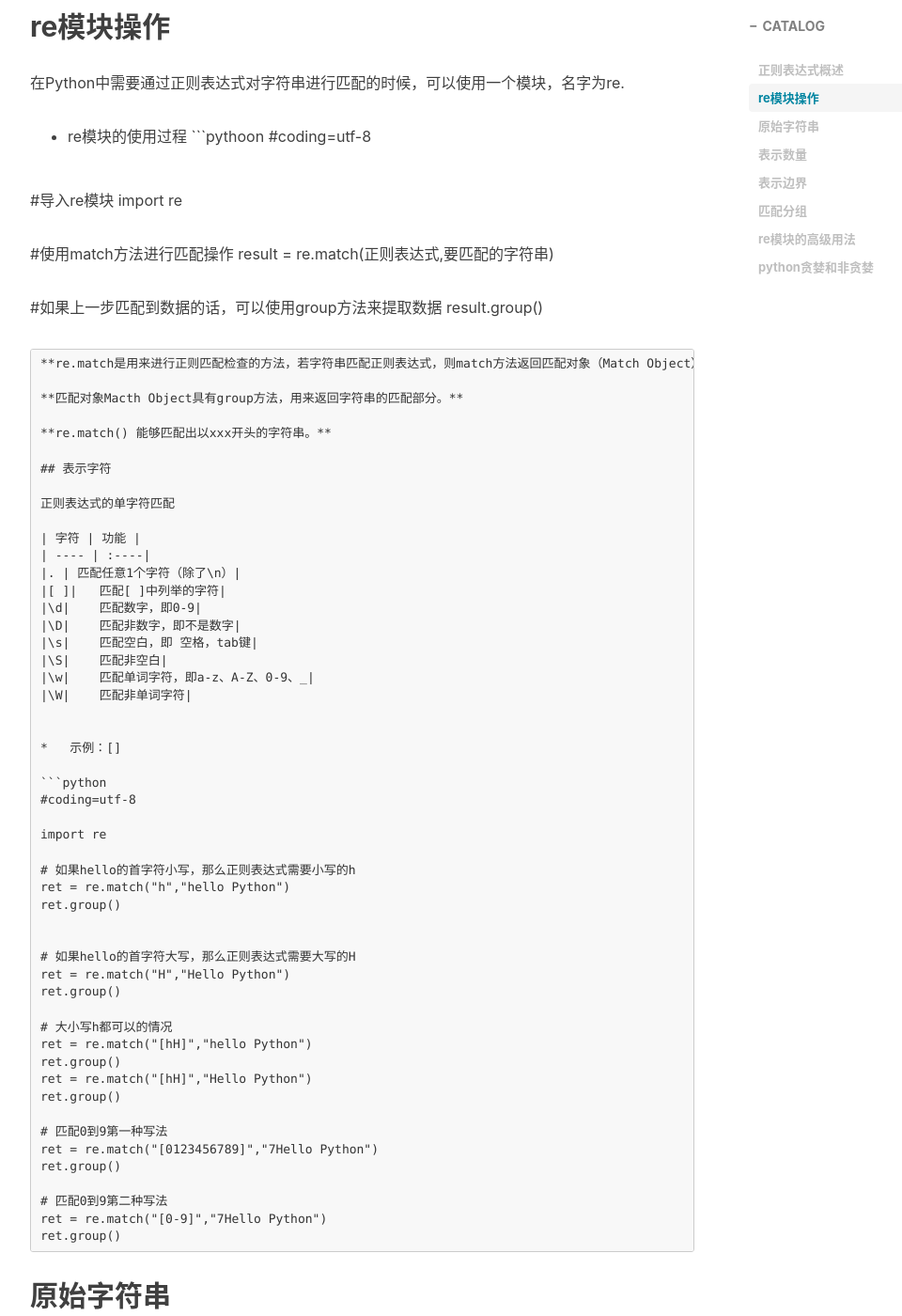
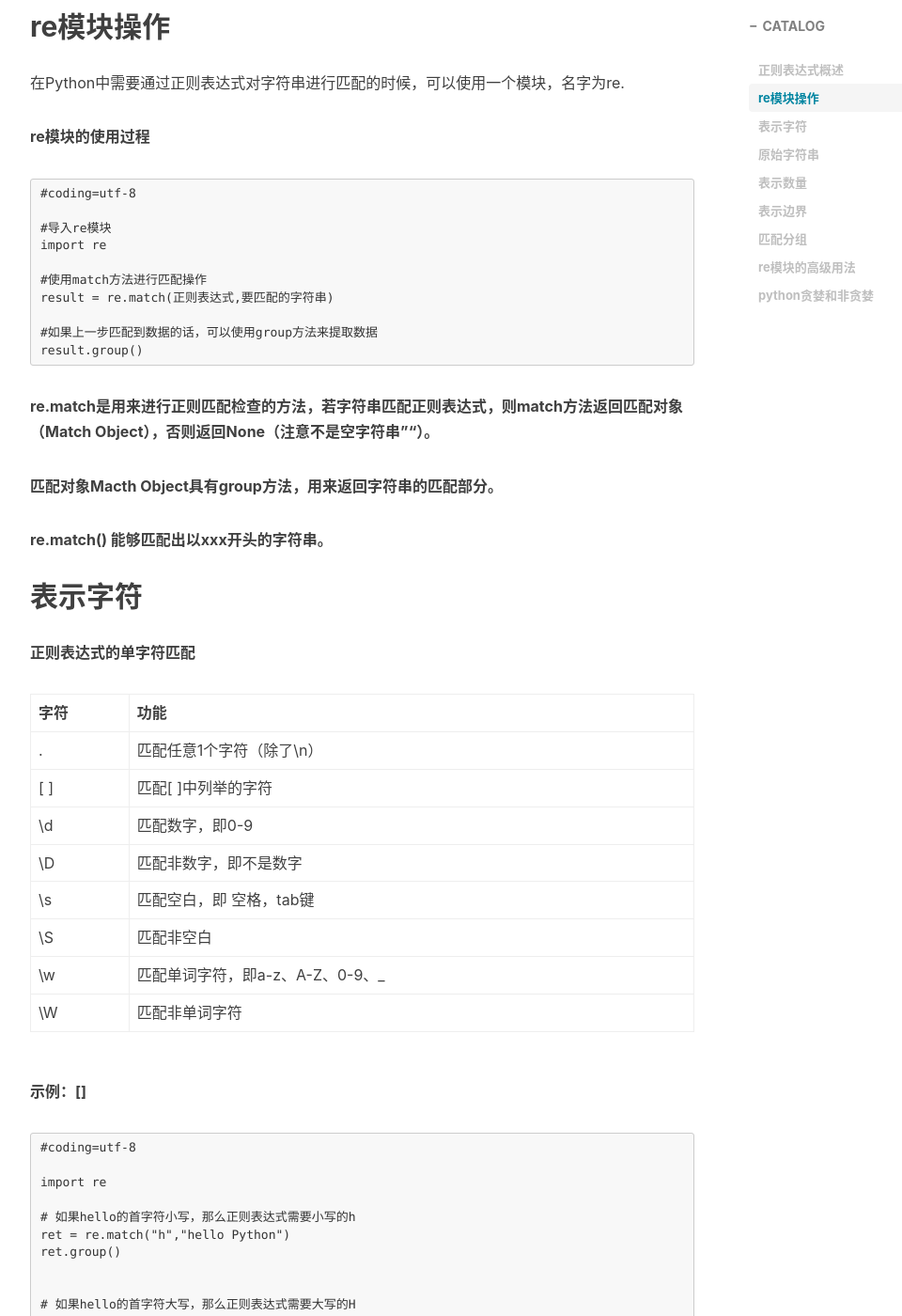
Before and after one commit to wuqiufeng/wuqiufeng.github.io, a Jekyll site: the page built from _posts/2018-01-08-正则表达式.md, in a window 1280 px wide and 1400 px high, scrolled down 885 px. Shown: the whole window at 94% size, without its empty margins (233-1193 px from the left). Built offline with Jekyll 4.4.1, drawn with Linux system fonts in a browser that asks for light colours; nearby versions of some CDN libraries; comment, search, counter and statistics services are not loaded; some of the changed text lies outside the part shown.

Commit message:
正则表达式

````diff
--- a/_posts/2018-01-08-正则表达式.md
+++ b/_posts/2018-01-08-正则表达式.md
@@ -21,8 +21,9 @@ Regular Expression的“Regular”一般被译为“正则”、“正规”、
 ## re模块操作
 在Python中需要通过正则表达式对字符串进行匹配的时候，可以使用一个模块，名字为re.
 
-* re模块的使用过程
-```pythoon
+**re模块的使用过程**
+
+```
 #coding=utf-8
 
 #导入re模块
@@ -34,6 +35,7 @@ result = re.match(正则表达式,要匹配的字符串)
 #如果上一步匹配到数据的话，可以使用group方法来提取数据
 result.group()
 ```
+
 **re.match是用来进行正则匹配检查的方法，若字符串匹配正则表达式，则match方法返回匹配对象（Match Object），否则返回None（注意不是空字符串""）。**
 
 **匹配对象Macth Object具有group方法，用来返回字符串的匹配部分。**
@@ -42,7 +44,7 @@ result.group()
 
 ## 表示字符
 
-正则表达式的单字符匹配
+**正则表达式的单字符匹配**
 
 | 字符 | 功能 |
 | ---- | :----|
@@ -56,9 +58,9 @@ result.group()
 |\W|	匹配非单词字符|
 
 
-*   示例：[]
+**示例：[]**
 
-```python
+```
 #coding=utf-8
 
 import re
@@ -89,9 +91,9 @@ ret.group()
 
 ## 原始字符串
 
-Python中字符串前面加上 r 表示原生字符串，正则表达式里使用"\"作为转义字符
+**Python中字符串前面加上 r 表示原生字符串，正则表达式里使用"\"作为转义字符**
 
-```python
+```
 >>> mm = "c:\\a\\b\\c"
 >>> mm
 'c:\\a\\b\\c'
@@ -114,7 +116,7 @@ c:\a
 
 ##  表示数量
 
-匹配多个字符的相关格式
+**匹配多个字符的相关格式**
 |字符|功能|
 | ---- | :---- |
 |*	|匹配前一个字符出现0次或者无限次，即可有可无|
@@ -125,11 +127,11 @@ c:\a
 |{m,n}	|匹配前一个字符出现从m到n次|
 
 
-*   示例：*
+**示例：**
 
 需求：匹配出，一个字符串第一个字母为大小字符，后面都是小写字母并且这些小写字母可有可无
 
-```python
+```
 #coding=utf-8
 import re
 
@@ -140,10 +142,11 @@ ret = re.match("[A-Z][a-z]*","Aabcdef")
 ret.group()
 ```
 
-*   示例：+
-*
-需求：匹配出，变量名是否有效
-```python
+**示例：+**
+
+**需求：匹配出，变量名是否有效**
+
+```
 #coding=utf-8
 import re
 
@@ -157,11 +160,11 @@ ret = re.match("[a-zA-Z_]+[\w_]*","2_name")
 ret.group()     #error NoneType
 ```
 
-*   示例：?
+**示例：?**
 
 需求：匹配出，0到99之间的数字
 
-```python
+```
 #coding=utf-8
 import re
 
@@ -174,11 +177,12 @@ ret.group()
 ret = re.match("[1-9]?[0-9]","09")
 ret.group()     #输出'0'
 ```
-*   示例：{m}
+
+**示例：{m}**
 
 需求：匹配出，8到20位的密码，可以是大小写英文字母、数字、下划线
 
-```python
+```
 #coding=utf-8
 import re
 
@@ -198,7 +202,7 @@ ret.group()     #输出'1ad12f23s34455ff66'
 |\b	| 匹配一个单词的边界|
 |\B|匹配非单词边界|
 
-*   示例：$
+**示例：$**
 
 ```python
 #coding=utf-8
@@ -218,9 +222,9 @@ ret = re.match("[\w]{4,20}@163\.com$", "xiaoWang@163.comheihei")
 ret.group()
 ```
 
-*   示例: \b
+**示例: \b**
 
-```python
+```
 >>> re.match(r".*\bver\b", "ho ver abc").group()
 'ho ver'
 
@@ -235,7 +239,7 @@ Traceback (most recent call last):
 AttributeError: 'NoneType' object has no attribute 'group'
 ```
 
-*   示例：\B
+**示例：\B**
 
 ```python
 >>> re.match(r".*\Bver\B", "hoverabc").group()
@@ -266,7 +270,7 @@ AttributeError: 'NoneType' object has no attribute 'group'
 |(?P<name>)|	分组起别名|
 |(?P=name)|	引用别名为name分组匹配到的字符串|
 
-*   示例：|
+**示例：|**
 
 需求：匹配出0-100之间的数字
 
@@ -304,7 +308,7 @@ ret.group()
 
 ```
 
-*   示例：( )
+**示例：( )**
 
 需求：匹配出163、126、qq邮箱之间的数字
 ```
@@ -334,9 +338,10 @@ ret.group()
 '12345678'
 ```
 
-*   示例：\
+**示例：\\**
 
 需求：匹配出<html>hh</html>
+
 ```
 #coding=utf-8
 
@@ -361,7 +366,7 @@ ret = re.match(r"<([a-zA-Z]*)>\w*</\1>", "<html>hh</htmlbalabala>")
 ret.group()
 ```
 
-*   示例：\number
+**示例：\number**
 
 需求：匹配出<html><h1>www.mi1024.top</h1></html>
 ```
@@ -376,9 +381,10 @@ ret = re.match(r"<(\w*)><(\w*)>.*</\2></\1>", "<html><h1>www.mi1024.top</h2></ht
 ret.group() #error NoneType
 ```
 
-*   示例：(?P<name>) (?P=name)
+**示例：(?P<name>) (?P=name)**
 
 需求：匹配出<html><h1>www.mi1024.top</h1></html>
+
 ```
 #coding=utf-8
 
@@ -392,11 +398,12 @@ ret.group()
 ```
 
 
-##  re模块的高级用法
+## re模块的高级用法
 
-* search
+**search**
 
 需求：匹配出文章阅读的次数
+
 ```
 #coding=utf-8
 import re
@@ -404,7 +411,8 @@ import re
 ret = re.search(r"\d+", "阅读次数为 9999")
 ret.group() #输出'9999''
 ```
-* findall
+
+**findall**
 
 需求：统计出python、c、c++相应文章阅读的次数
 
@@ -415,7 +423,8 @@ import re
 ret = re.findall(r"\d+", "python = 9999, c = 7890, c++ = 12345")
 print ret   #输出['9999', '7890', '12345']
 ```
-* sub 将匹配到的数据进行替换
+
+**sub 将匹配到的数据进行替换**
 
 需求：将匹配到的阅读次数加1
 
@@ -446,7 +455,7 @@ ret = re.sub(r"\d+", add, "python = 99")
 print ret   #python = 100
 ```
 
-* split 根据匹配进行切割字符串，并返回一个列表
+split 根据匹配进行切割字符串，并返回一个列表
 
 需求：切割字符串“info:xiaoZhang 33 shandong”
 
@@ -480,6 +489,7 @@ Python里数量词默认是贪婪的（在少数语言里也可能是默认非
 正则表达式模式中使用到通配字，那它在从左到右的顺序求值时，会尽量“抓取”满足匹配最长字符串，在我们上面的例子里面，“.+”会从字符串的启始处抓取满足模式的最长字符，其中包括我们想得到的第一个整型字段的中的大部分，“\d+”只需一位字符就可以匹配，所以它匹配了数字“4”，而“.+”则匹配了从字符串起始到这个第一位数字4之前的所有字符。
 
 解决方式：非贪婪操作符“？”，这个操作符可以用在"*","+","?"的后面，要求正则匹配的越少越好。
+
 ```
 >>> re.match(r"aa(\d+)","aa2343ddd").group(1)
 '2343'
````
